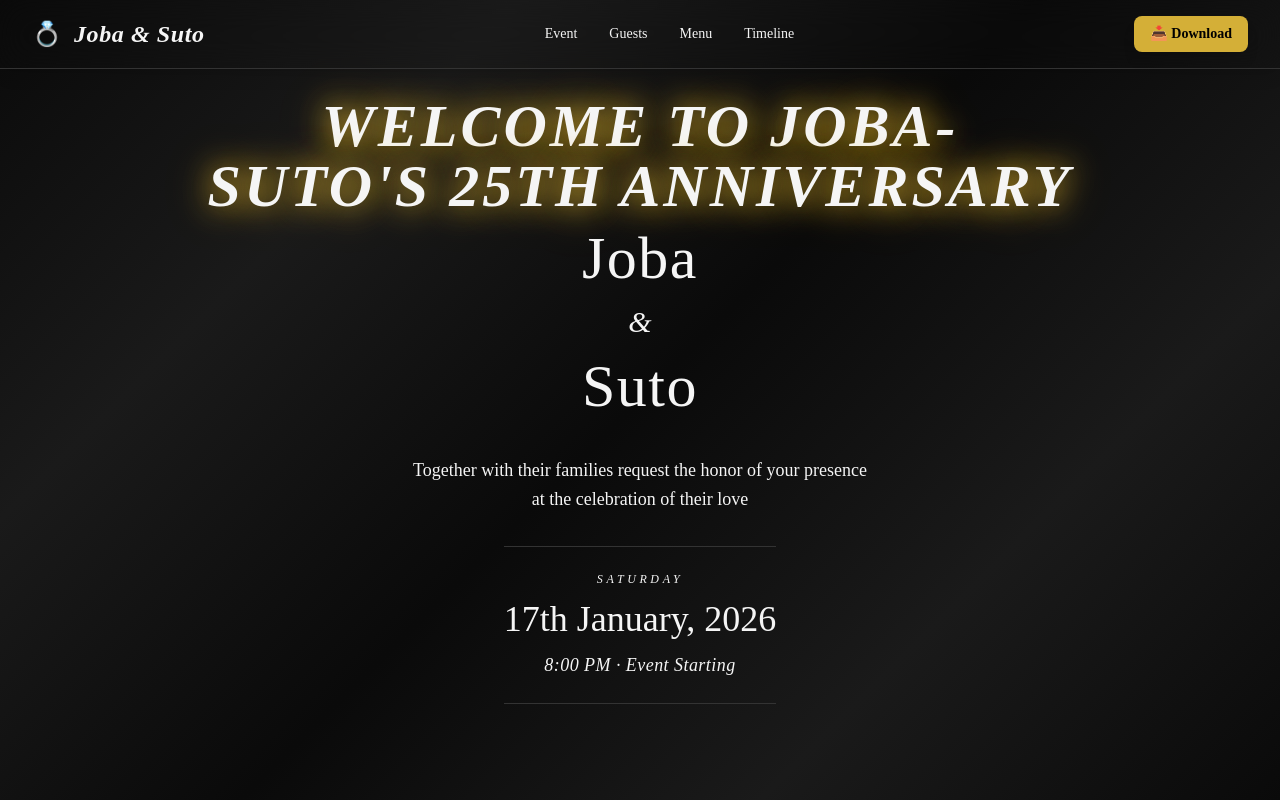
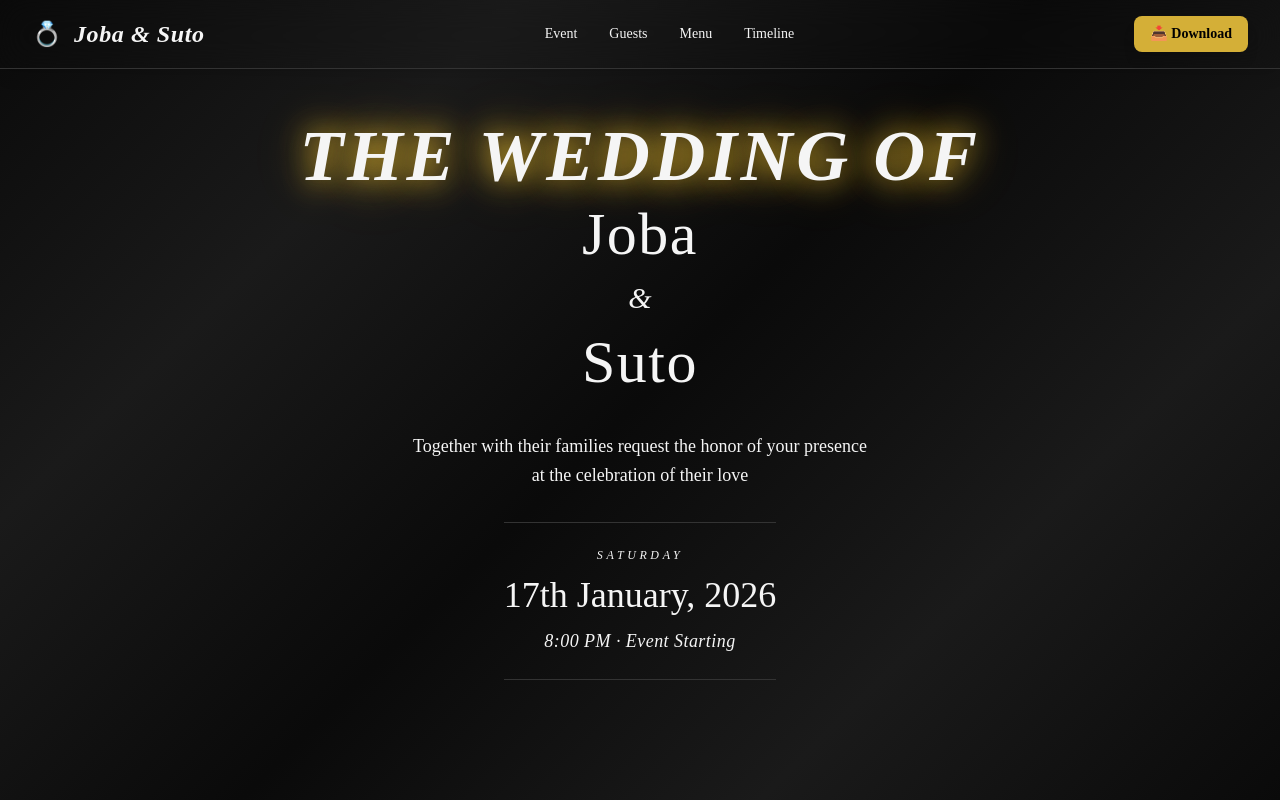
Before and after one commit to Soujash-123/wedding-invite, a Next.js app: page / in a window 1280 px wide. Shown: the top 800 px of the page. Built offline with nearby package versions, Linux system fonts and the light colour scheme; a web font is replaced by a local one.

Commit message:
Update hero title for wedding announcement

```diff
--- a/components/hero.tsx
+++ b/components/hero.tsx
@@ -26,8 +26,8 @@ export default function Hero() {
       </div>
 
       <div className="relative max-w-7xl mx-auto px-4 sm:px-6 lg:px-8 h-full flex flex-col justify-center items-center text-center py-20">
-        <h1 className="text-4xl md:text-6xl font-bold text-wedding-gold mb-3 animate-glow text-balance tracking-wider">
-          WELCOME TO JOBA-SUTO'S 25TH ANNIVERSARY
+        <h1 className="text-5xl md:text-7xl font-bold text-wedding-gold mb-3 animate-glow text-balance tracking-wider">
+          THE WEDDING OF
         </h1>
 
         <div className="mb-10">
```
